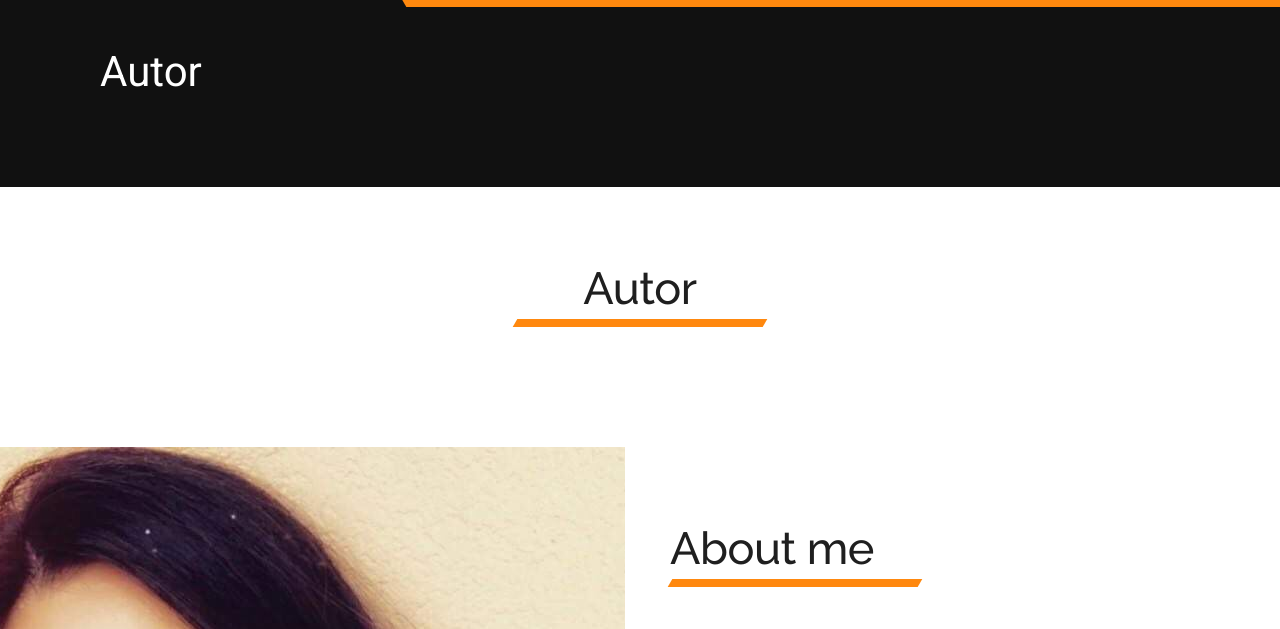
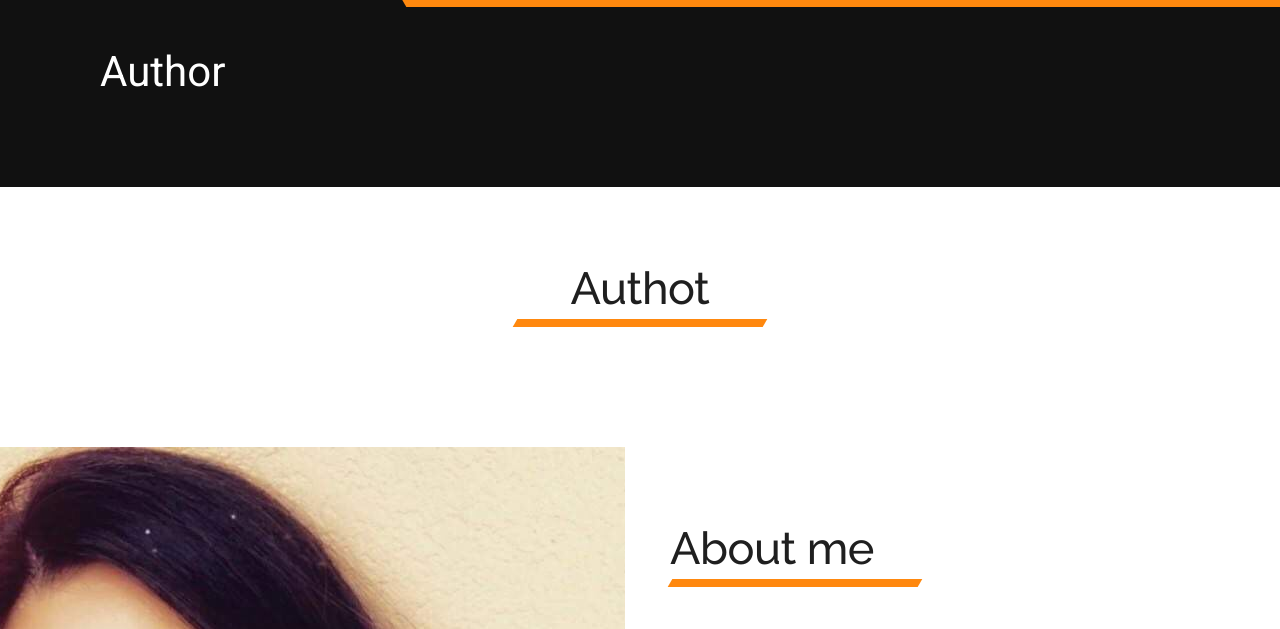
Before and after one commit to janamatovic66/wp1sajt, a plain HTML site: page autor.html in a window 1280 px wide. Shown: the part 151-780 px from the top of the page. Drawn offline with Linux system fonts and the light colour scheme.

Commit message:
Add files via upload

```diff
--- a/autor.html
+++ b/autor.html
@@ -108,7 +108,7 @@
             <div class="row">
                 <div class="col-md-12">
                     <div class="banner_title">
-                        <h3>Autor</h3>
+                        <h3>Author</h3>
                     </div>
                 </div>
             </div>
@@ -123,7 +123,7 @@
                 <div class="col-md-12">
                     <div class="full">
                         <div class="heading_main text_align_center">
-                           <h2><span class="theme_color"></span>Autor</h2>
+                           <h2><span class="theme_color"></span>Authot</h2>
                         </div>
                     </div>
                 </div>
```
